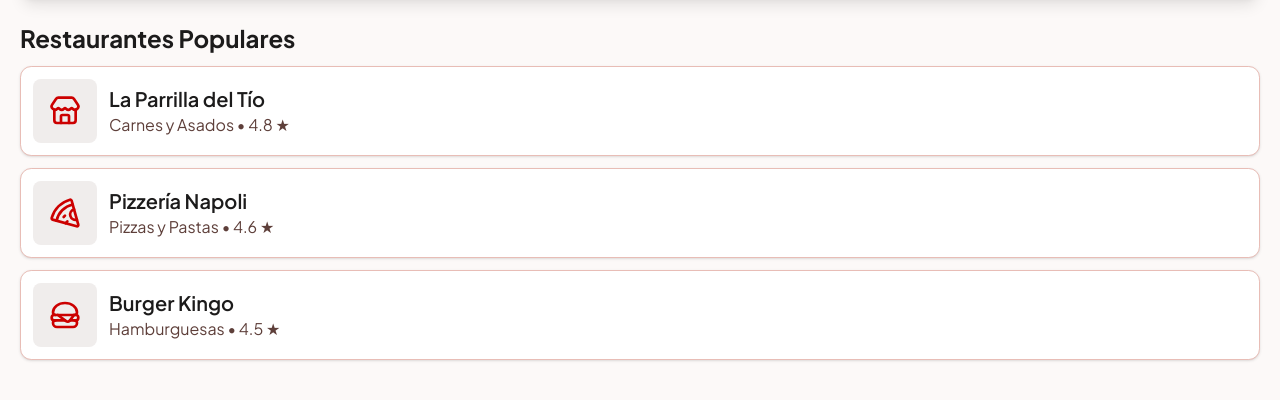
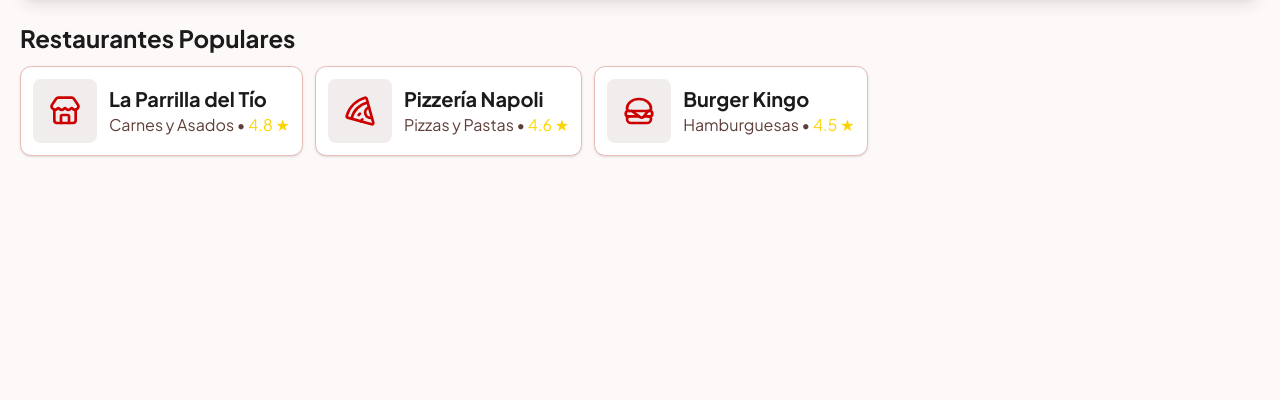
Before and after one commit to luisfrm/delivery-orihuela, a Next.js app: page / in a window 1280 px wide. Shown: the part 994-1394 px from the top of the page. After the commit the page ends 1230 px from the top, so only its background shows below. Built offline with nearby package versions, Linux system fonts and the light colour scheme.

Commit message:
feat(home): add desktop layout to popular restaurants

```diff
--- a/components/home/PopularRestaurants.tsx
+++ b/components/home/PopularRestaurants.tsx
@@ -22,7 +22,7 @@
   return (
     <section className="px-[20px] flex flex-col gap-[12px]">
       <h3 className="text-headline-md text-on-surface">Restaurantes Populares</h3>
-      <div className="flex flex-col gap-[12px]">
+      <div className="flex flex-col lg:flex-row gap-[12px]">
         {restaurants.map((restaurant) => (
           <div
             key={restaurant.id}
@@ -33,8 +33,8 @@
               {restaurant.icon}
             </div>
             <div className="flex flex-col flex-grow">
-              <h4 className="text-title-lg text-on-surface">{restaurant.name}</h4>
-              <p className="text-body-md text-on-surface-variant">{restaurant.category} • {restaurant.rating}</p>
+              <h4 className="text-title-lg font-bold text-on-surface">{restaurant.name}</h4>
+              <p className="text-body-md text-on-surface-variant">{restaurant.category} • <span className="text-secondary">{restaurant.rating}</span></p>
             </div>
           </div>
         ))}
```
